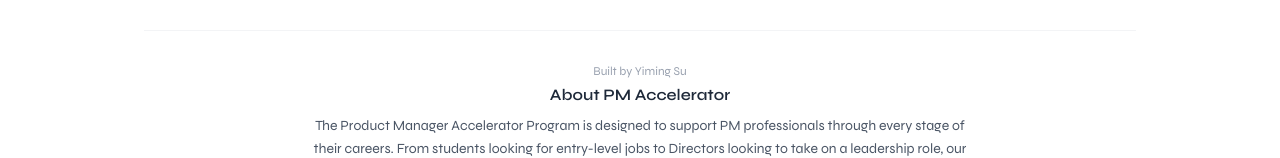
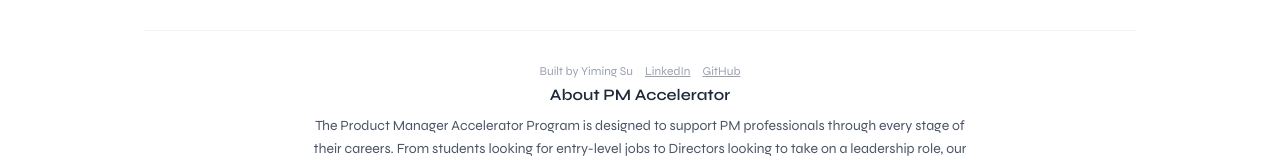
Before and after one commit to leakyhose/yiming-tech-assessement, a Next.js app in the folder frontend/: page / in a window 1280 px wide. Shown: the part 197-355 px from the top of the page. Built offline with nearby package versions, Linux system fonts and the light colour scheme; no server answers.

Commit message:
feat: add LinkedIn and GitHub links to about section

```diff
--- a/frontend/app/page.tsx
+++ b/frontend/app/page.tsx
@@ -197,7 +197,11 @@
       {/* About — shown only before any search */}
       {!weather && !loading && !error && (
         <div className="mt-8 border-t border-gray-100 pt-8 text-center">
-          <p className="text-xs text-gray-400 mb-1">Built by Yiming Su</p>
+          <div className="flex items-center justify-center gap-3 mb-1">
+            <p className="text-xs text-gray-400">Built by Yiming Su</p>
+            <a href="https://www.linkedin.com/in/yiming-su-b0115418b/" target="_blank" rel="noopener noreferrer" className="text-xs text-gray-400 hover:text-gray-600 underline transition-colors">LinkedIn</a>
+            <a href="https://github.com/leakyhose" target="_blank" rel="noopener noreferrer" className="text-xs text-gray-400 hover:text-gray-600 underline transition-colors">GitHub</a>
+          </div>
           <h2 className="text-base font-semibold text-gray-800 mb-2">About PM Accelerator</h2>
           <p className="text-sm text-gray-600 max-w-2xl mx-auto leading-relaxed">
             The Product Manager Accelerator Program is designed to support PM professionals through every stage of their careers.
```
